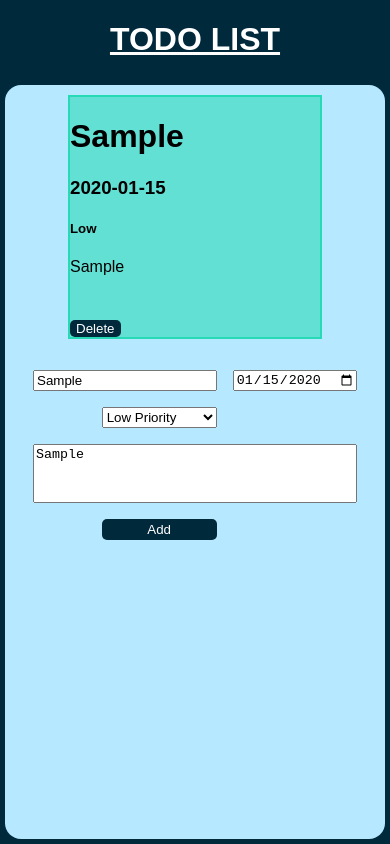
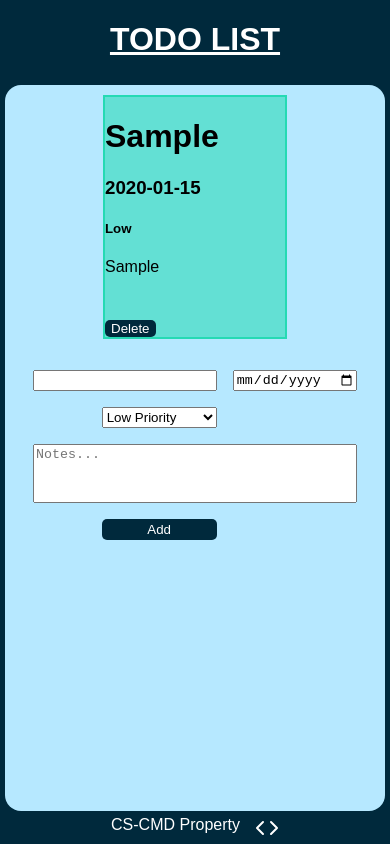
Before and after one commit to cs-cmd/todo-list, a website built with webpack: page src/index.html in a window 390 px wide. Both pictures are taken after typing "Sample", "2020-01-15", "Sample" into the empty fields and a click on the button "Add". Built offline with nearby package versions, Linux system fonts and the light colour scheme; a web font is replaced by a local one.

Commit message:
Added additional styling to page; Added SVG icons for page; Removed max todo count from Project class; Added footer and link to source;

```diff
--- a/res/styles/main-style.css
+++ b/res/styles/main-style.css
@@ -53,7 +53,6 @@ button {
     --high-prio-bg: #EE8C1190;
     --urge-prio-border: #FB0409;
     --urge-prio-bg: #FB040990;
-
 }
 
 
@@ -100,14 +99,6 @@ button {
     width: min(50%, 500px);
 }
 
-.todo-title {
-
-}
-
-.todo-date {
-
-}
-
 .low-prio {
     border: 2px solid var(--low-prio-border);
     background-color: var(--low-prio-bg);
@@ -135,18 +126,19 @@ button {
     word-wrap: break-word;
     text-overflow: ellipsis;
     transition: height .25s;
-    width: 250px;
+    width: 100%
 }
 
 .todo-notes:hover {
     cursor: pointer;
 }
+
 .todo-notes.dropped {
     height: 10ch;
     overflow: scroll;
 }
 
-#todo-item-add-div {
+#todo-entry-form{
     display: grid;
     grid-template-columns: 1fr 1fr 1fr;
     grid-template-rows: 1fr 1fr 1fr 1fr 1fr;
@@ -173,9 +165,6 @@ button {
     grid-column: 2/3;
 }
 
-
-
-
 .entry {
     padding: 1rem;
     width: 80%;
@@ -190,6 +179,31 @@ button {
     margin-right: 15px;
 }
 
+.page-footer {
+    width: 100%;
+    text-align: center;
+    color: white;
+    display: flex;
+    justify-content: center;
+    gap: 15px;
+}
+
+.footer-text {
+    margin: 0px;
+}
+
+.source-link {
+    transition: filter .5s;
+}
+.source-link:visited,
+.source-link:active,
+.source-link:link {
+    color: white;
+}
+
+.source-link:hover {
+    filter: brightness(50%)
+}
 
 
 .project-container-mobile {
--- a/src/classes/controller/UI.js
+++ b/src/classes/controller/UI.js
@@ -99,7 +99,7 @@ const UI = (() => {
     // add todo item element to page
     const createTodoPageItem = (todoItem, project) => {
         const pageItem = document.createElement('div');
-        pageItem.classList.add('todo-item');
+        pageItem.classList.add('todo-page-item');
 
         const todoTitle = document.createElement('h1');
         todoTitle.classList.add('todo-title');
@@ -132,8 +132,10 @@ const UI = (() => {
         const todoNotes = document.createElement('p');
         todoNotes.classList.add('todo-notes');
         todoNotes.innerText = todoItem.getNotes();
-        todoNotes.addEventListener('click', (e) => {
-            todoNotes.classList.toggle('dropped');
+        todoNotes.addEventListener('click', () => {
+            if (todoNotes.innerText.length > 0) {
+                todoNotes.classList.toggle('dropped');
+            }
         });
 
         // add button that deletes item from project list
@@ -186,6 +188,7 @@ const UI = (() => {
 
         const addButton = document.createElement('button');
         addButton.type = 'button';
+        addButton.style.backgroundImage = '../../../res/images/plus.svg';
         addButton.innerText = 'Add';
         addButton.addEventListener('click', () => {
             const projName = projNameField.value;
@@ -212,6 +215,7 @@ const UI = (() => {
 
             const newProj = projectManager.addProject(projName);
             addProjectItem(newProj);
+            projNameField.value = '';
         });
 
         entryDiv.appendChild(projNameField);
@@ -222,34 +226,22 @@ const UI = (() => {
 
 
     const addTodoEntryItem = () => {
-        const entryDiv = document.createElement('div');
-        entryDiv.classList.add('item');
-        entryDiv.classList.add('entry');
-        entryDiv.id = 'todo-item-add-div';
+        const todoItemForm = document.createElement('form');
+        todoItemForm.classList.add('item');
+        todoItemForm.classList.add('entry');
+        todoItemForm.method = 'POST';
+        todoItemForm.action = '#';
+        todoItemForm.id = 'todo-entry-form';
 
         const todoTitleField = document.createElement('input');
         todoTitleField.type = 'text';
         todoTitleField.id = 'todo-title-field';
+        todoTitleField.required = true;
 
         const todoDueDateField = document.createElement('input');
         todoDueDateField.type = 'date';
         todoDueDateField.id = 'todo-date-field';
-
-        const addTodoButton = document.createElement('button');
-        addTodoButton.id = 'add-todo-button';
-        addTodoButton.type = 'button';
-        addTodoButton.innerText = 'Add';
-        addTodoButton.addEventListener('click', () => {
-            // make new todo
-            const newTodo = new TodoItem(todoTitleField.value, todoDueDateField.value, notesField.value, prioritySelect.value);
-            // if project has max items, done add and return
-            if(!projectManager.addItemToProject(currentProject, newTodo)) {
-                return;
-            }
-            const pageItem = createTodoPageItem(newTodo, currentProject);
-
-            todoContainer.insertBefore(pageItem, entryDiv);
-        });
+        todoDueDateField.required = true;
 
         const prioritySelect = document.createElement('select');
         prioritySelect.id = 'priority-select';
@@ -271,6 +263,11 @@ const UI = (() => {
         urgePrio.innerText = 'Urgent Priority';
         urgePrio.value = 'Urgent';
 
+        const addTodoButton = document.createElement('button');
+        addTodoButton.id = 'add-todo-button';
+        addTodoButton.type = 'submit';
+        addTodoButton.innerText = 'Add';
+
         prioritySelect.appendChild(lowPrio);
         prioritySelect.appendChild(medPrio);
         prioritySelect.appendChild(highPrio);
@@ -281,15 +278,32 @@ const UI = (() => {
         notesField.id = 'todo-notes-field';
         notesField.placeholder = 'Notes...';
 
-        entryDiv.appendChild(todoTitleField);
-        entryDiv.appendChild(todoDueDateField);
-        entryDiv.appendChild(prioritySelect);
-        entryDiv.appendChild(notesField);
+        todoItemForm.appendChild(todoTitleField);
+        todoItemForm.appendChild(todoDueDateField);
+        todoItemForm.appendChild(prioritySelect);
+        todoItemForm.appendChild(notesField);
 
-        entryDiv.appendChild(addTodoButton);
+        todoItemForm.appendChild(addTodoButton);
 
-        todoContainer.appendChild(entryDiv);
+        todoItemForm.addEventListener('submit', (e) => {
+            e.preventDefault();
 
+            // make new todo
+            const newTodo = new TodoItem(todoTitleField.value, todoDueDateField.value, notesField.value, prioritySelect.value);
+            // if project has max items, done add and return
+            projectManager.addItemToProject(currentProject, newTodo);
+
+            const pageItem = createTodoPageItem(newTodo, currentProject);
+
+            todoContainer.insertBefore(pageItem, todoItemForm);
+
+            todoTitleField.value = '';
+            todoDueDateField.value = null;
+            notesField.value = '';
+        });
+
+
+        todoContainer.appendChild(todoItemForm);
     };
 
     // initial setup
--- a/src/classes/model/Project.js
+++ b/src/classes/model/Project.js
@@ -2,18 +2,13 @@ export default class Project {
     constructor(name) {
         this.name = name;
         this.items = [];
-        this.maxItems = 15;
     }
 
     getName = () => this.name;
     getItems = () => this.items;
 
     addItem(item) {
-        if (this.items.length + 1 > this.maxItems) {
-            return false;
-        }
         this.items.push(item);
-        return true;
     }
 
     removeItem(item) {
--- a/src/index.html
+++ b/src/index.html
@@ -19,5 +19,12 @@
 
         </main>
     </div>
+
+    <footer class="page-footer">
+        <p class="footer-text">CS-CMD Property</p>
+        <a class="source-link" href="https://github.com/cs-cmd/todo-list">
+            <svg xmlns="http://www.w3.org/2000/svg" width="24" height="24" viewBox="0 0 24 24" fill="none" stroke="currentColor" stroke-width="2" stroke-linecap="round" stroke-linejoin="round" class="feather feather-code"><polyline points="16 18 22 12 16 6"></polyline><polyline points="8 6 2 12 8 18"></polyline></svg>
+        </a>
+    </footer>
 </body>
 </html>
```
Also changed, not shown: dist/bundle.js, dist/index.html, res/images/plus.svg (added), res/images/trash.svg (added), res/images/x-circle.svg (added), res/images/x.svg (added).
